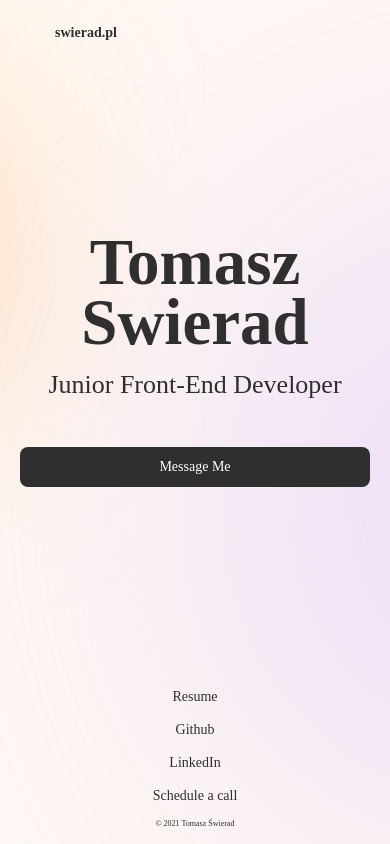
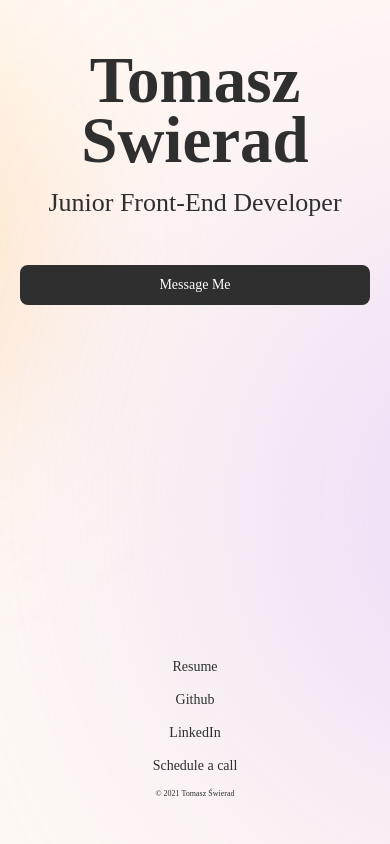
Before and after one commit to TomSWD/portfolio, a Vue app: page / in a window 390 px wide. Built offline with nearby package versions, Linux system fonts and the light colour scheme; a web font is replaced by a local one.

Commit message:
Calendly-link update

```diff
--- a/src/components/Main.vue
+++ b/src/components/Main.vue
@@ -2,7 +2,7 @@
   <div class="hero">
     <img class="background" src="@/assets/img/background.svg" />
     <div class="hero__container">
-      <a class="hero__website" href="#">swierad.pl</a>
+      <!-- <a class="hero__website" href="#">swierad.pl</a> -->
       <div class="hero__main">
         <h5 class="hero__title">Tomasz Swierad</h5>
         <h3 class="hero__sub-title">Junior Front-End Developer</h3>
@@ -32,7 +32,13 @@
             >
           </ul>
           <ul>
-            <a class="hero__link" href="#">Schedule a call</a>
+            <a
+              class="hero__link"
+              href="https://calendly.com/tomswd"
+              target="__blank"
+              title="Tomasz Świerad Schedule a call"
+              >Schedule a call</a
+            >
           </ul>
         </li>
         <div class="hero__copyright">© 2021 Tomasz Świerad</div>
@@ -65,19 +71,20 @@ export default {
   margin: 0px auto;
   padding: 0px 20px 0px 20px;
 }
-.hero__website {
+/* .hero__website {
   font-size: 14px;
   font-weight: 700;
   margin-top: 26px;
   margin-left: 10%;
-}
-.hero__website:hover {
+} */
+/* .hero__website:hover {
   opacity: 0.8;
   transition: 0.3s;
-}
+} */
 .hero__main {
   max-width: 678px;
-  margin: auto;
+  margin: 30px auto;
+  padding-top: 100px;
   display: flex;
   flex-direction: column;
   text-align: center;
@@ -109,11 +116,12 @@ export default {
 .hero__btn:hover {
   opacity: 0.8;
   transition: 0.5s;
-  width: 50%;
+  width: 30%;
 }
 .hero__footer {
   display: flex;
   flex-direction: column;
+  margin-bottom: 30px;
 }
 .hero__links {
   display: flex;
@@ -155,9 +163,9 @@ export default {
   }
 }
 @media (max-width: 480px) {
-  .hero__btn {
+  /* .hero__btn {
     margin-bottom: 30px;
-  }
+  } */
   .hero__links {
     flex-direction: column;
     align-items: center;
```
